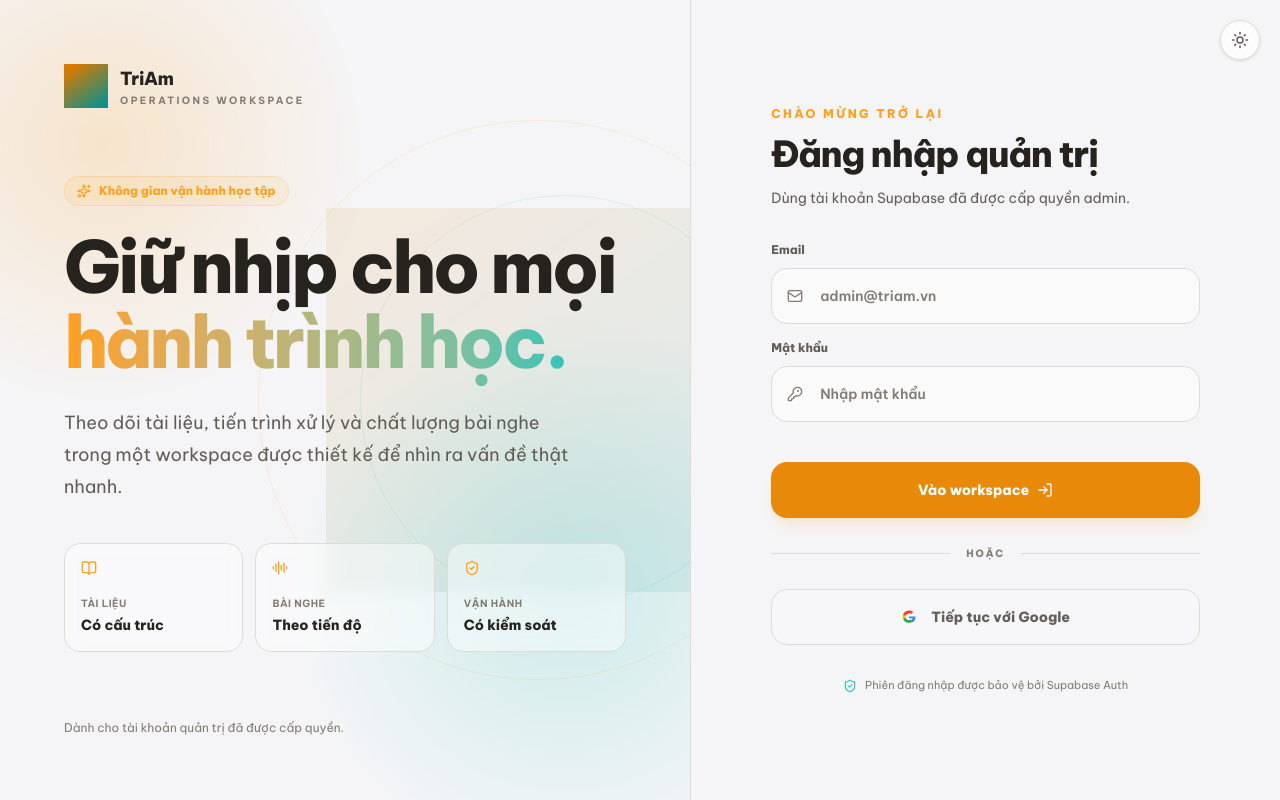
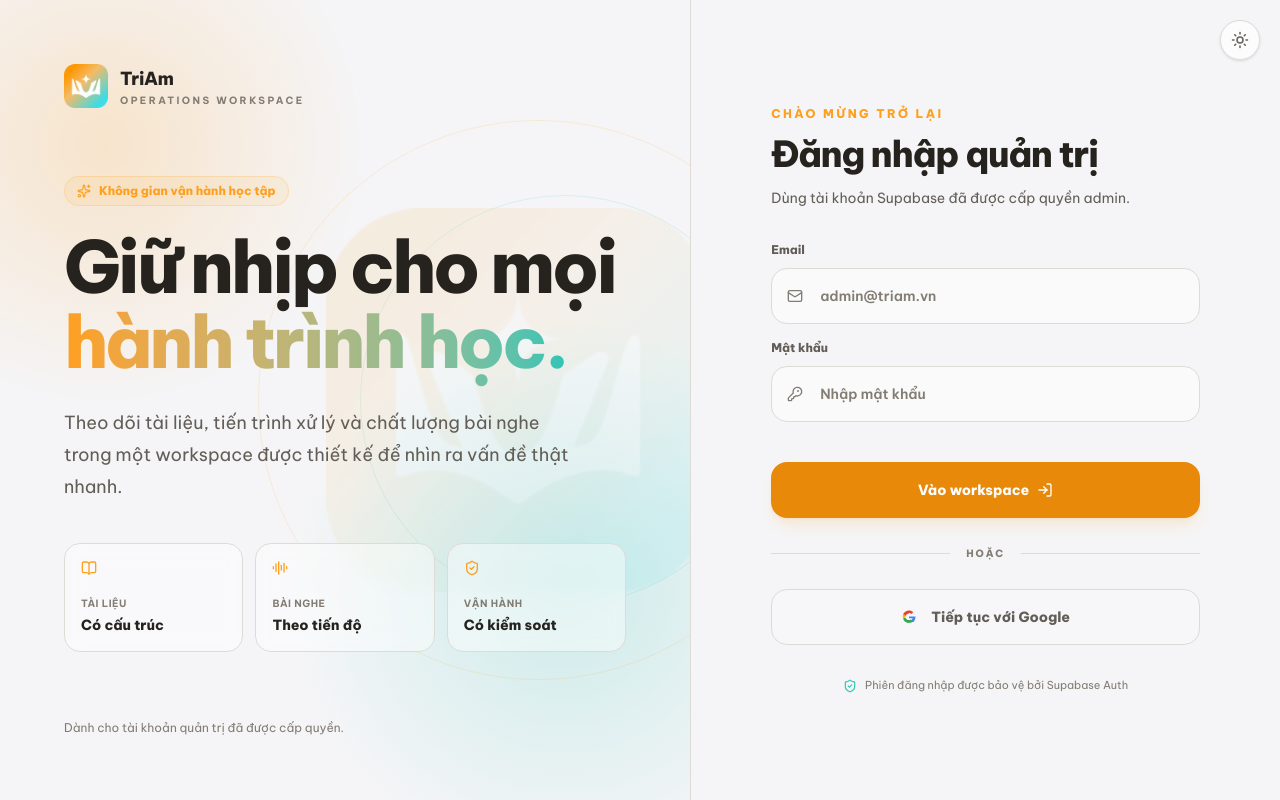
Before and after one commit to KhoaSinno/triam-admin-web, a Next.js app: page /login in a window 1280 px wide. Built offline with nearby package versions, Linux system fonts and the light colour scheme; no server answers.

Commit message:
hotfix: UI update

```diff
--- a/app/(admin)/books/page.tsx
+++ b/app/(admin)/books/page.tsx
@@ -307,7 +307,7 @@ function BooksContent() {
                       <div className="flex flex-col max-w-xs md:max-w-sm">
                         <span
                           onClick={() => router.push(`/books/${book.id}`)}
-                          className="font-bold text-zinc-200 hover:text-violet-400 transition-colors cursor-pointer truncate"
+                          className="font-bold text-zinc-200 hover:text-violet-400 transition-colors cursor-pointer line-clamp-2"
                           title={book.title}
                         >
                           {book.title}
@@ -367,7 +367,7 @@ function BooksContent() {
                         </span>
                         {book.status === "error" && book.error_message && (
                           <span
-                            className="text-[10px] text-red-400 max-w-xs truncate"
+                            className="max-w-xs text-[10px] text-red-400 line-clamp-2"
                             title={book.error_message}
                           >
                             {book.error_message}
--- a/app/(admin)/layout.tsx
+++ b/app/(admin)/layout.tsx
@@ -168,7 +168,7 @@ export default function AdminLayout({
           <Link href="/dashboard" className="flex items-center gap-2.5">
             <BrandLogo className="h-8 w-8" />
             <span className="font-bold tracking-tight text-white bg-gradient-to-r from-zinc-50 via-zinc-100 to-zinc-400 bg-clip-text text-transparent">
-              TriAm Admin
+              TRIAM Admin
             </span>
           </Link>
         </div>
@@ -235,7 +235,7 @@ export default function AdminLayout({
             >
               <BrandLogo className="h-8 w-8" />
               <span className="hidden text-sm font-extrabold text-zinc-100 sm:inline">
-                TriAm Admin
+                TRIAM Admin
               </span>
             </Link>
             <span
--- a/app/(admin)/system-books/page.tsx
+++ b/app/(admin)/system-books/page.tsx
@@ -529,7 +529,7 @@ function SystemBooksContent() {
                       <div className="flex flex-col max-w-xs md:max-w-sm">
                         <span
                           onClick={() => router.push(`/books/${book.id}`)}
-                          className="font-bold text-zinc-200 hover:text-violet-400 transition-colors cursor-pointer truncate"
+                          className="font-bold text-zinc-200 hover:text-violet-400 transition-colors cursor-pointer line-clamp-2"
                           title={book.title}
                         >
                           {book.title}
@@ -558,7 +558,7 @@ function SystemBooksContent() {
                       <div className="flex flex-col gap-1 items-start">
                         {getStatusBadge(book.status)}
                         {book.status === "error" && book.error_message && (
-                          <span className="text-[10px] text-red-400 max-w-xs truncate" title={book.error_message}>
+                          <span className="max-w-xs text-[10px] text-red-400 line-clamp-2" title={book.error_message}>
                             {book.error_message}
                           </span>
                         )}
--- a/app/globals.css
+++ b/app/globals.css
@@ -97,12 +97,6 @@ textarea {
 
 :focus-visible {
   outline-color: color-mix(in srgb, var(--brand) 70%, transparent);
-}
-
-.triam-brand-mark {
-  background: linear-gradient(145deg, var(--logo-start) 12%, var(--logo-end) 88%);
-  -webkit-mask: url("/triam-logo.png") center / contain no-repeat;
-  mask: url("/triam-logo.png") center / contain no-repeat;
 }
 
 /* `text-white` predates theme support and mostly means high-emphasis text. */
--- a/app/layout.tsx
+++ b/app/layout.tsx
@@ -16,8 +16,8 @@ const geistMono = Geist_Mono({
 });
 
 export const metadata: Metadata = {
-  title: "TriAm Admin",
-  description: "Trang quản trị hệ thống TriAm",
+  title: "TRIAM Admin",
+  description: "Trang quản trị hệ thống TRIAM",
   icons: {
     icon: "/favicon.ico",
     apple: "/apple-touch-icon.png",
--- a/app/login/page.tsx
+++ b/app/login/page.tsx
@@ -172,7 +172,7 @@ export default function LoginPage() {
           <div className="mb-10 flex items-center gap-3 lg:hidden">
             <BrandLogo className="h-11 w-11" />
             <div>
-              <p className="font-black text-zinc-100">TriAm Admin</p>
+              <p className="font-black text-zinc-100">TRIAM Admin</p>
               <p className="text-xs text-zinc-500">Operations workspace</p>
             </div>
           </div>
--- a/components/brand-logo.tsx
+++ b/components/brand-logo.tsx
@@ -8,10 +8,12 @@ export default function BrandLogo({
   label = "TriAm",
 }: BrandLogoProps) {
   return (
-    <span
-      role="img"
-      aria-label={label}
-      className={`triam-brand-mark inline-block shrink-0 ${className}`}
+    <img
+      src="/icon-192.png"
+      alt={label}
+      width={192}
+      height={192}
+      className={`shrink-0 object-contain ${className}`}
     />
   );
 }
```
